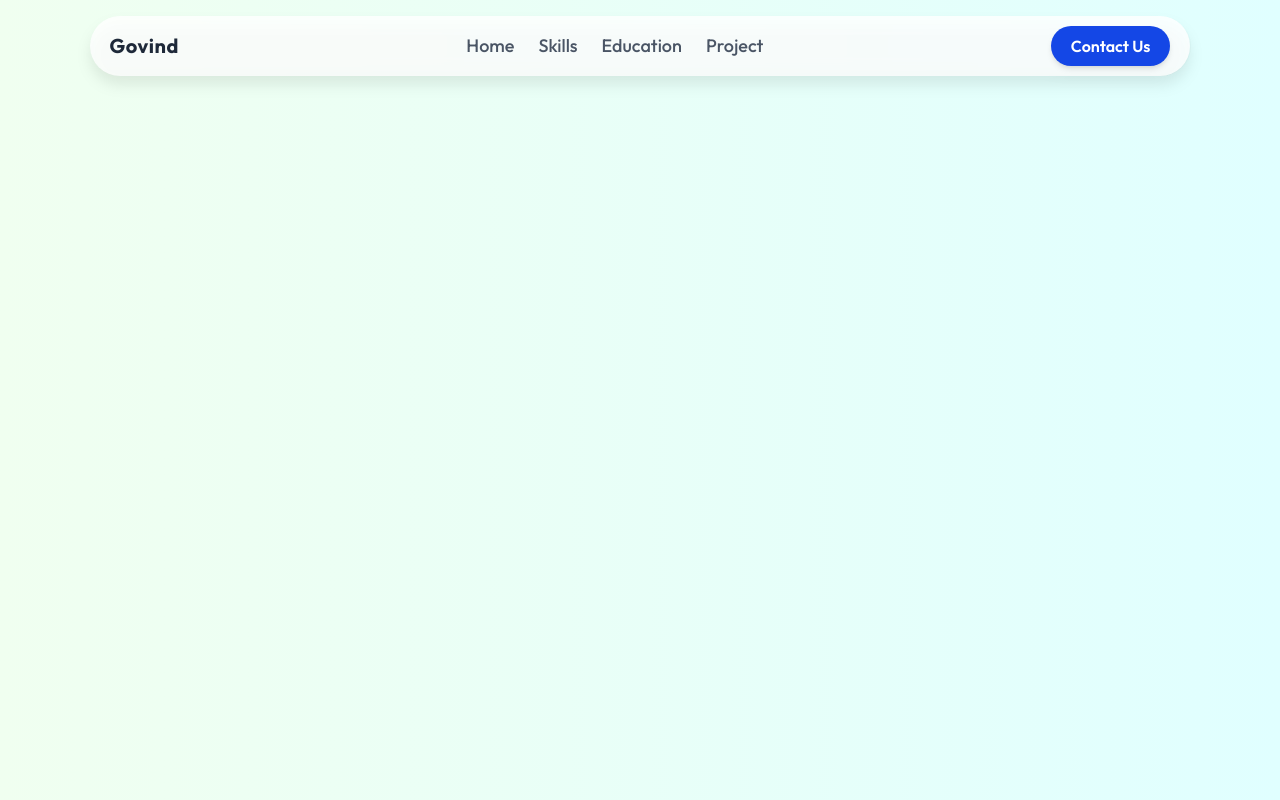
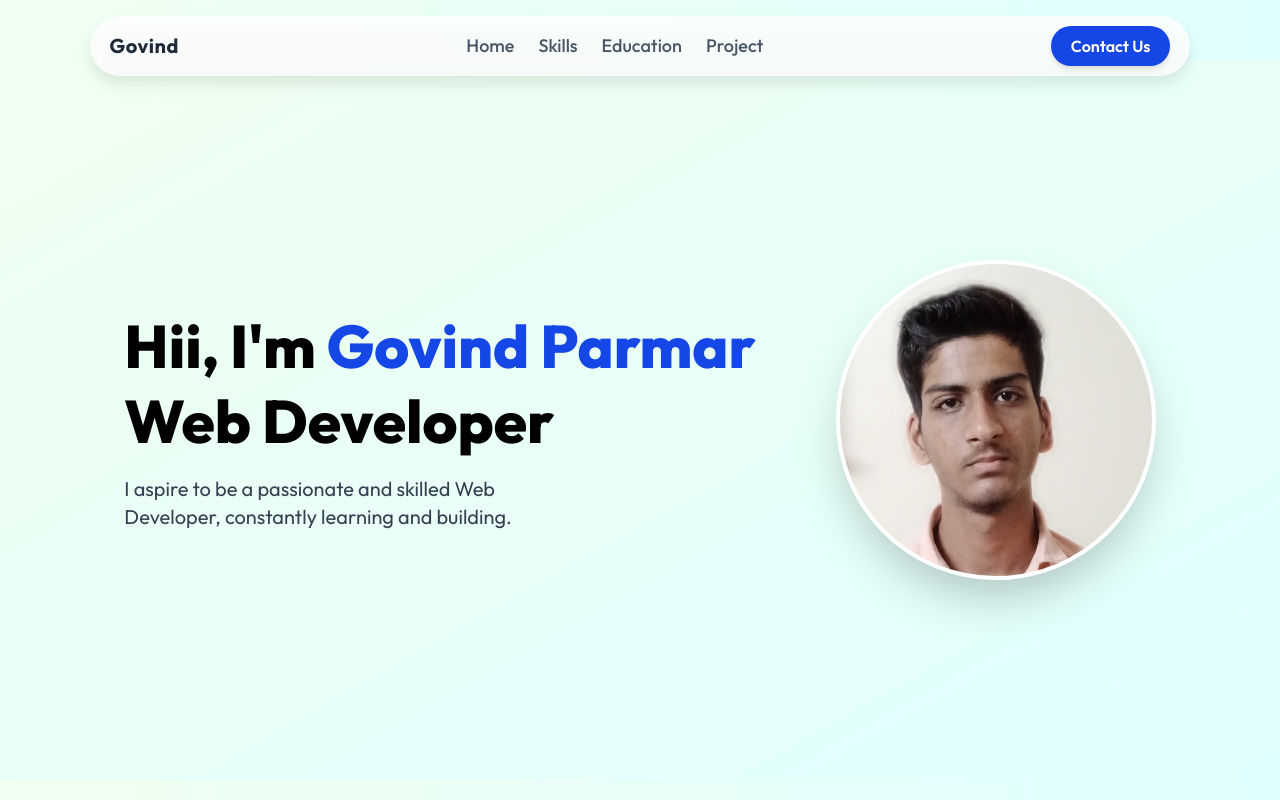
Before and after one commit to parmar204/portfolio, a React (Vite) app: page / in a window 1280 px wide. Built offline with nearby package versions, Linux system fonts and the light colour scheme.

Commit message:
Header component complete

```diff
--- a/src/App.jsx
+++ b/src/App.jsx
@@ -1,10 +1,12 @@
 import React from 'react'
 import Navbar from './components/Navbar'
+import Header from './components/Header'
 
 const App = () => {
   return (
     <div className='h-screen bg-gradient-to-r from-[#f0fff0] to-[#E0FFFF]'>
       <Navbar />
+      <Header />
     </div>
   )
 }
--- /dev/null
+++ b/src/components/Header.jsx
@@ -0,0 +1,114 @@
+import React, { useRef } from 'react'
+import MyImage from "../assets/govind3.jpg"
+import { motion, useMotionValue, useTransform } from 'framer-motion';
+
+const Header = () => {
+    const textVariants = {
+    hidden: { opacity: 0, x: -50 },
+    visible: {
+      opacity: 1,
+      x: 0,
+      transition: {
+        duration: 0.8,
+        ease: "easeOut",
+        staggerChildren: 0.2
+      }
+    }
+  };
+
+  const lineVariants = {
+    hidden: { opacity: 0, y: 20 },
+    visible: { opacity: 1, y: 0 }
+  };
+
+  const imageLoadVariants = {
+    hidden: { opacity: 0, scale: 0.8 },
+    visible: {
+      opacity: 1,
+      scale: 1,
+      transition: {
+        duration: 0.8,
+        ease: "easeOut",
+        delay: 0.4
+      }
+    }
+  };
+
+  const imgRef = useRef(null)
+
+  const mouseX = useMotionValue(0)
+  const mouseY = useMotionValue(0)
+
+  const handleMouseMove = (event) => {
+    if (imgRef.current) {
+        const {left, top, width, height} = imgRef.current.getBoundingClientRect();
+        const x = event.clientX - (left + width / 2);
+        const y = event.clientY - (top + height / 2);
+
+        mouseX.set(x);
+        mouseY.set(y);
+    }
+  }
+
+  const handleMouseLeave = () => {
+    mouseX.set(0);
+    mouseY.set(0);
+  };
+
+  const rotateX = useTransform(mouseY, [-100, 100], [5, -5]);
+  const rotateY = useTransform(mouseX, [-100, 100], [-5, 5]);
+
+  const perspective = '800px';
+
+  return (
+    <section className='min-h-[calc(100vh-80px)] flex items-center justify-center py-12 px-[7%] bg-gradient-to-br from-[#f0fff0] to-[#E0FFFF]'>
+      <div className='max-w-6xl mx-auto flex flex-col md:flex-row items-center justify-center gap-12 md:gap-20 text-center md:text-left'>
+        {/* Text Content */}
+        <motion.div
+          className='flex-1'
+          variants={textVariants}
+          initial="hidden"
+          animate="visible"
+        >
+          <motion.h1 className='text-4xl sm:text-5xl lg:text-6xl font-extrabold text-color-primary leading-tight mb-4'>
+            <motion.span variants={lineVariants}>Hii, I'm </motion.span>
+            <motion.span variants={lineVariants} className='text-blue-700'>Govind Parmar</motion.span>
+            <br />
+            <motion.span variants={lineVariants}>Web Developer</motion.span>
+          </motion.h1>
+          <motion.p
+            className='text-lg sm:text-xl text-gray-700 max-w-md mx-auto md:mx-0'
+            variants={lineVariants}
+          >
+            I aspire to be a passionate and skilled Web Developer, constantly learning and building.
+          </motion.p>
+        </motion.div>
+
+        {/* Image Content */}
+        <motion.div
+          ref={imgRef}
+          className='flex-shrink-0'
+          variants={imageLoadVariants}
+          initial="hidden"
+          animate="visible"
+          onMouseMove={handleMouseMove}
+          onMouseLeave={handleMouseLeave}
+          style={{ perspective: perspective }}
+        >
+          <motion.img
+            src={MyImage}
+            alt="Govind Parmar - Web Developer"
+            className='w-48 h-48 sm:w-64 sm:h-64 lg:w-80 lg:h-80 rounded-full object-cover border-4 border-white shadow-2xl'
+            style={{
+              rotateX: rotateX,
+              rotateY: rotateY,
+              transition: 'transform 0.1s ease-out'
+            }}
+          />
+        </motion.div>
+      </div>
+    </section>
+  )
+}
+
+export default Header
```
Also changed, not shown: src/assets/govind3.jpg (added).
